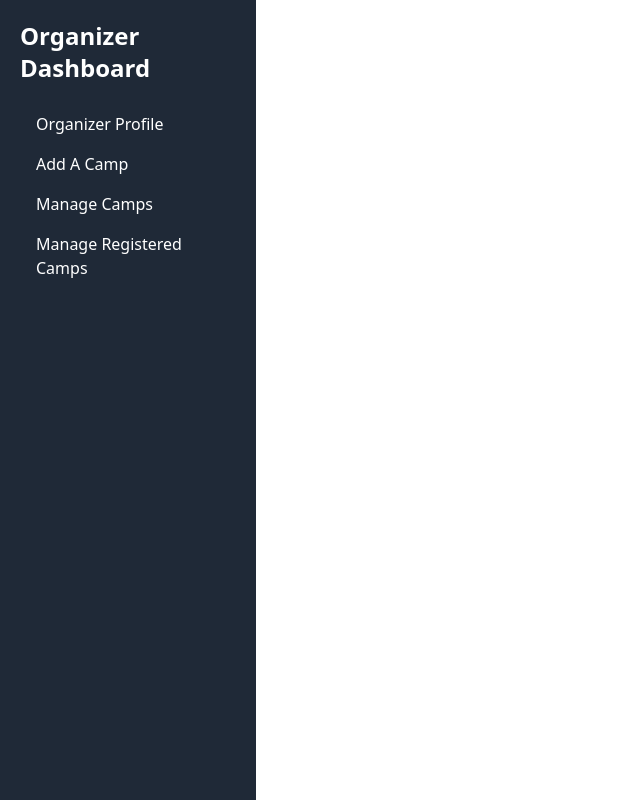
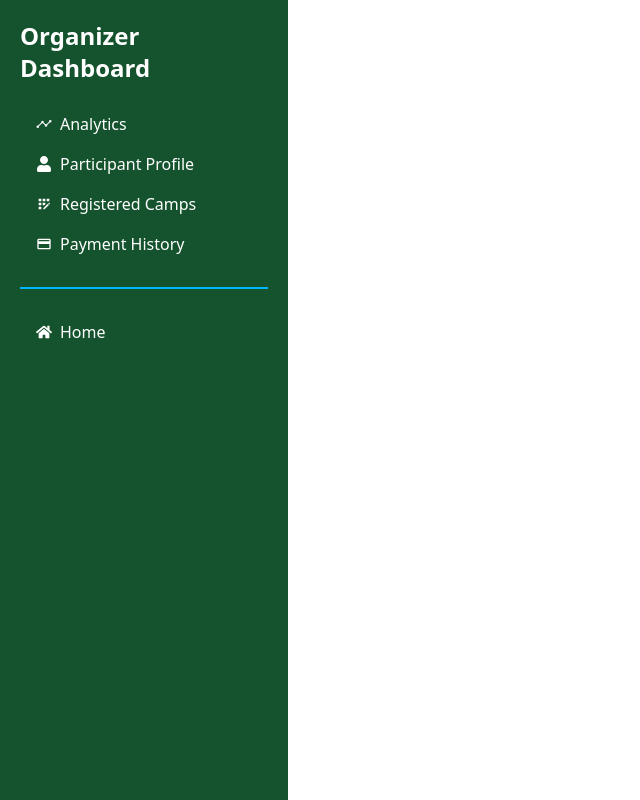
Before and after one commit to Developer-Jaber/CareConnect-client-side, a React (Vite) app: page /dashboard in a window 1280 px wide. Shown: the whole page, without its empty margins (0-640 px from the left). Built offline with nearby package versions, Linux system fonts and the light colour scheme; no server answers.

Commit message:
12. Dashboard design and setup navlink.

```diff
--- a/src/Layout/Dashboard.jsx
+++ b/src/Layout/Dashboard.jsx
@@ -1,61 +1,136 @@
-import { Outlet, NavLink } from "react-router-dom";
+import { FaHome, FaUser } from 'react-icons/fa'
+import { IoAnalytics } from 'react-icons/io5'
+import { MdAddHome, MdAppRegistration, MdManageHistory, MdPayment } from 'react-icons/md'
+import { Outlet, NavLink } from 'react-router-dom'
 
 const Dashboard = () => {
+  const isOrganizer = false
   return (
-    <div className="flex min-h-screen">
+    <div className='flex min-h-screen'>
       {/* Sidebar */}
-      <aside className="bg-gray-800 p-5 w-64 text-white">
-        <h2 className="mb-5 font-bold text-2xl">Organizer Dashboard</h2>
+      <aside className='bg-green-900 p-5 w-72 text-white'>
+        <h2 className='mb-5 font-bold text-2xl'>Organizer Dashboard</h2>
+        {isOrganizer ? (
+          <>
             <nav>
               <NavLink
-            to="/dashboard/organizer-profile"
+                to='/dashboard/organizer-profile'
                 className={({ isActive }) =>
-              `block py-2 px-4 rounded hover:bg-gray-700 ${
-                isActive ? "bg-gray-700" : ""
+                  `flex items-center gap-2 py-2 px-4 rounded hover:bg-gray-500 ${
+                    isActive ? 'bg-gray-500' : ''
                   }`
                 }
               >
-            Organizer Profile
+                <FaUser></FaUser>
+                <span>Organizer Profile</span>
               </NavLink>
               <NavLink
-            to="/dashboard/add-camp"
+                to='/dashboard/add-camp'
                 className={({ isActive }) =>
-              `block py-2 px-4 rounded hover:bg-gray-700 ${
-                isActive ? "bg-gray-700" : ""
+                  `flex items-center gap-2 py-2 px-4 rounded hover:bg-gray-500 ${
+                    isActive ? 'bg-gray-500' : ''
                   }`
                 }
               >
-            Add A Camp
+                <MdAddHome></MdAddHome>
+                <span>Add A Camp</span>
               </NavLink>
               <NavLink
-            to="/dashboard/manage-camps"
+                to='/dashboard/manage-camps'
                 className={({ isActive }) =>
-              `block py-2 px-4 rounded hover:bg-gray-700 ${
-                isActive ? "bg-gray-700" : ""
+                  `flex items-center gap-2 py-2 px-4 rounded hover:bg-gray-500 ${
+                    isActive ? 'bg-gray-500' : ''
                   }`
                 }
               >
-            Manage Camps
+                <MdManageHistory></MdManageHistory>
+                <span>Manage Camps</span>
               </NavLink>
               <NavLink
-            to="/dashboard/manage-registered-camps"
+                to='/dashboard/manage-registered-camps'
                 className={({ isActive }) =>
-              `block py-2 px-4 rounded hover:bg-gray-700 ${
-                isActive ? "bg-gray-700" : ""
+                  `flex items-center gap-2 py-2 px-4 rounded hover:bg-gray-500 ${
+                    isActive ? 'bg-gray-500' : ''
                   }`
                 }
               >
-            Manage Registered Camps
+                <MdManageHistory></MdManageHistory>
+                <span> Manage Registered Camps</span>
+              </NavLink>
+            </nav>
+          </>
+        ) : (
+          <>
+            <nav>
+              <NavLink
+                to='/dashboard/organizer-profile'
+                className={({ isActive }) =>
+                  `flex items-center gap-2 py-2 px-4 rounded hover:bg-gray-500 ${
+                    isActive ? 'bg-gray-500' : ''
+                  }`
+                }
+              >
+                <IoAnalytics></IoAnalytics>
+                <span>Analytics</span>
+              </NavLink>
+              <NavLink
+                to='/dashboard/add-camp'
+                className={({ isActive }) =>
+                  `flex items-center gap-2 py-2 px-4 rounded hover:bg-gray-500 ${
+                    isActive ? 'bg-gray-500' : ''
+                  }`
+                }
+              >
+                <FaUser></FaUser>
+                <span>Participant Profile</span>
+              </NavLink>
+              <NavLink
+                to='/dashboard/manage-camps'
+                className={({ isActive }) =>
+                  `flex items-center gap-2 py-2 px-4 rounded hover:bg-gray-500 ${
+                    isActive ? 'bg-gray-500' : ''
+                  }`
+                }
+              >
+                <MdAppRegistration></MdAppRegistration>
+                <span>Registered Camps</span>
+              </NavLink>
+              <NavLink
+                to='/dashboard/manage-registered-camps'
+                className={({ isActive }) =>
+                  `flex items-center gap-2 py-2 px-4 rounded hover:bg-gray-500 ${
+                    isActive ? 'bg-gray-500' : ''
+                  }`
+                }
+              >
+                <MdPayment></MdPayment>
+                <span>Payment History</span>
+              </NavLink>
+            </nav>
+          </>
+        )}
+        <div className='divider divider-info'></div>
+        <nav>
+          <NavLink
+            to='/'
+            className={({ isActive }) =>
+              `flex items-center gap-2 py-2 px-4 rounded hover:bg-gray-500 ${
+                isActive ? 'bg-gray-500' : ''
+              }`
+            }
+          >
+            <FaHome></FaHome>
+            <span>Home</span>
           </NavLink>
         </nav>
       </aside>
 
       {/* Main Content Area */}
-      <main className="flex-1 p-5">
+      <main className='flex-1 p-5'>
         <Outlet />
       </main>
     </div>
-  );
-};
+  )
+}
 
-export default Dashboard;
+export default Dashboard
```
Lines whose indentation alone changed are shown as unchanged.
